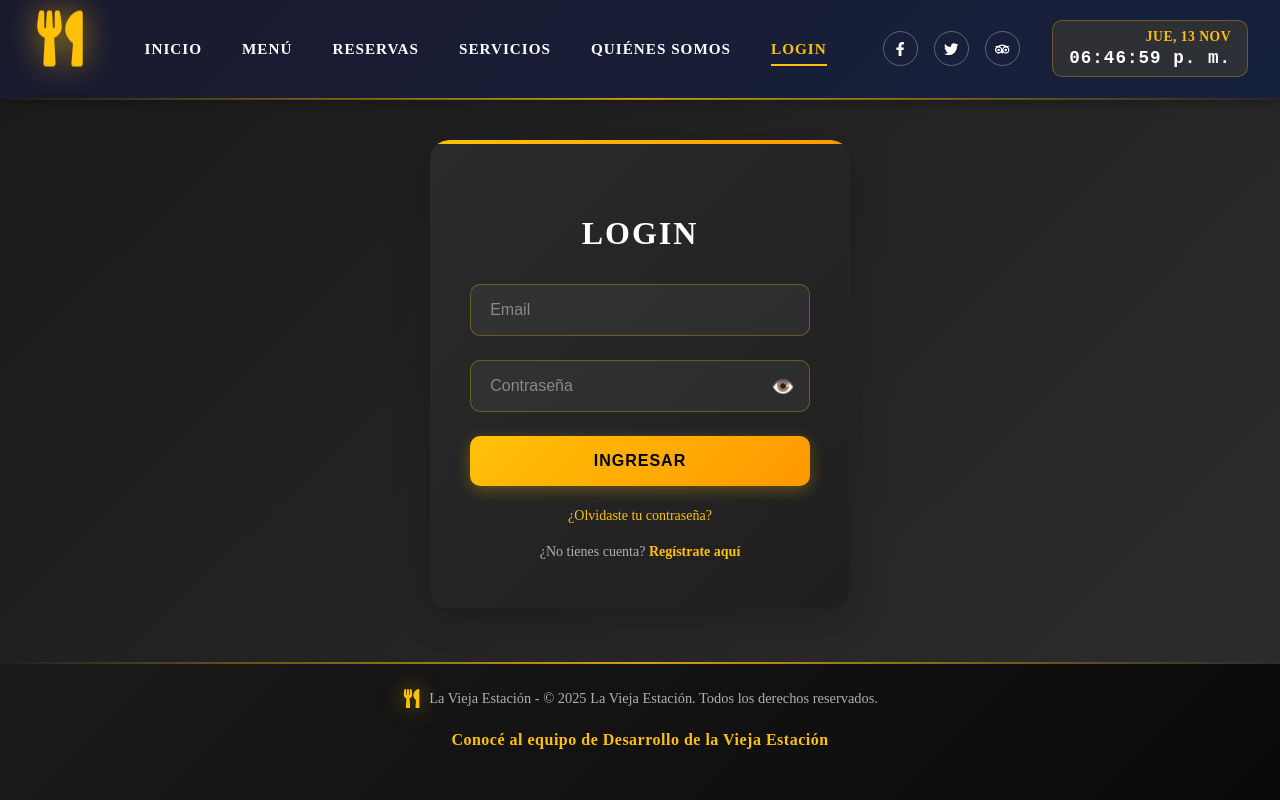
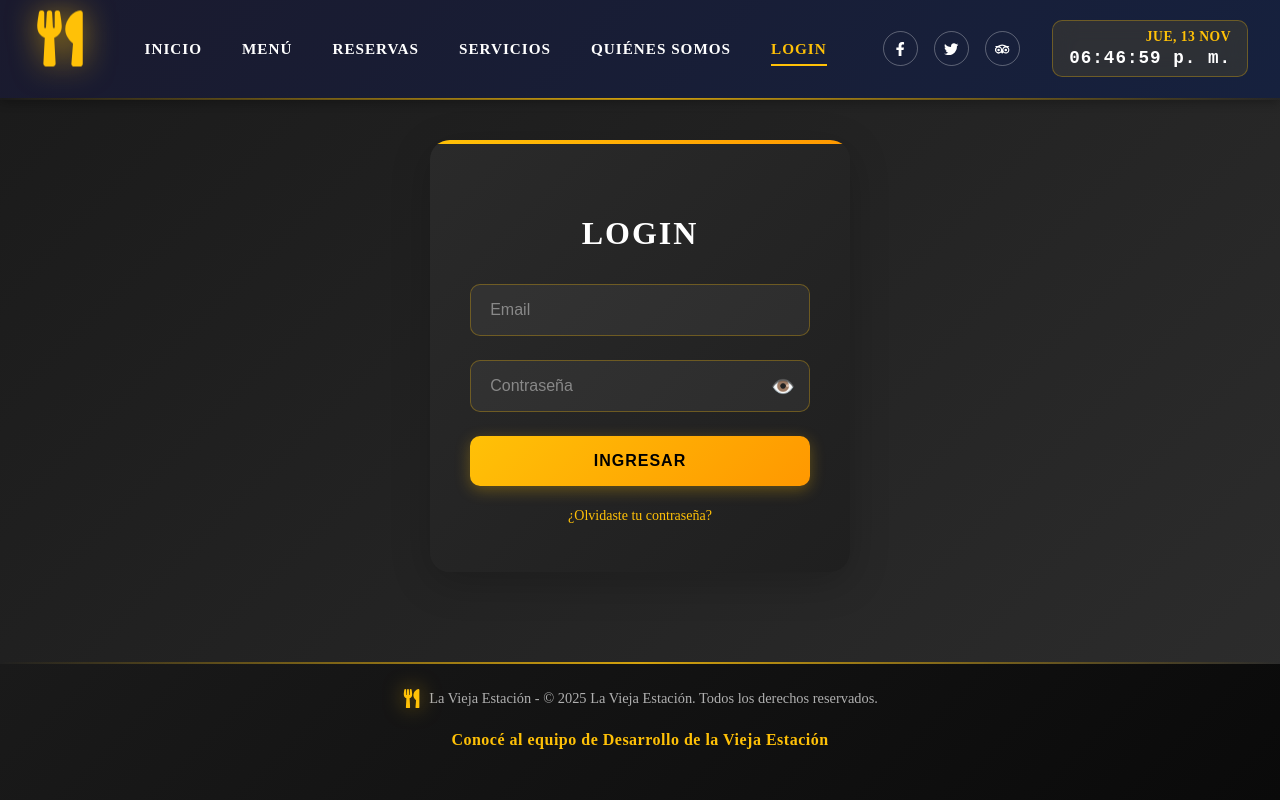
Before and after one commit to EmaYbarra01/LaViejaEstacion-RestoBar, a React (Vite) app in the folder frontend/: page /login in a window 1280 px wide. Built offline with nearby package versions, Linux system fonts and the light colour scheme; no server answers.

Commit message:
Remover opción de registro del login

```diff
--- a/frontend/src/pages/Login.jsx
+++ b/frontend/src/pages/Login.jsx
@@ -141,19 +141,7 @@ const handleSubmit = async (e) => {
                     ¿Olvidaste tu contraseña?
                 </Link>
             </div>
-            <div style={{ textAlign: 'center', marginTop: '20px' }}>
-                <p style={{ color: '#b0b0b0', fontSize: '14px', margin: 0 }}>
-                    ¿No tienes cuenta?{' '}
-                    <Link to="/register" style={{
-                        color: '#ffc107',
-                        textDecoration: 'none',
-                        fontWeight: '600',
-                        transition: 'color 0.3s ease'
-                    }}>
-                        Regístrate aquí
-                    </Link>
-                </p>
-            </div>
+
         </div>
     );
 };
```
